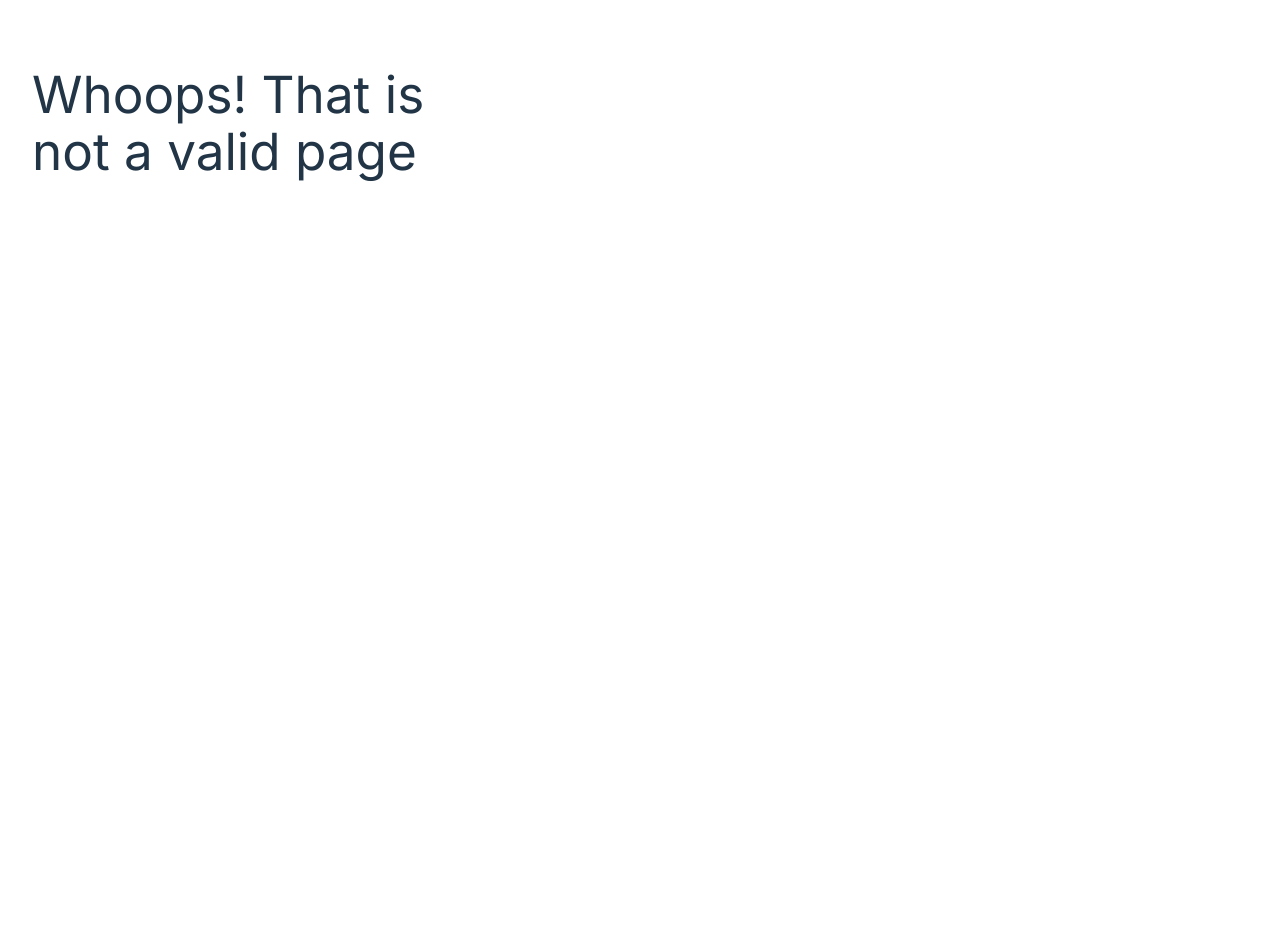
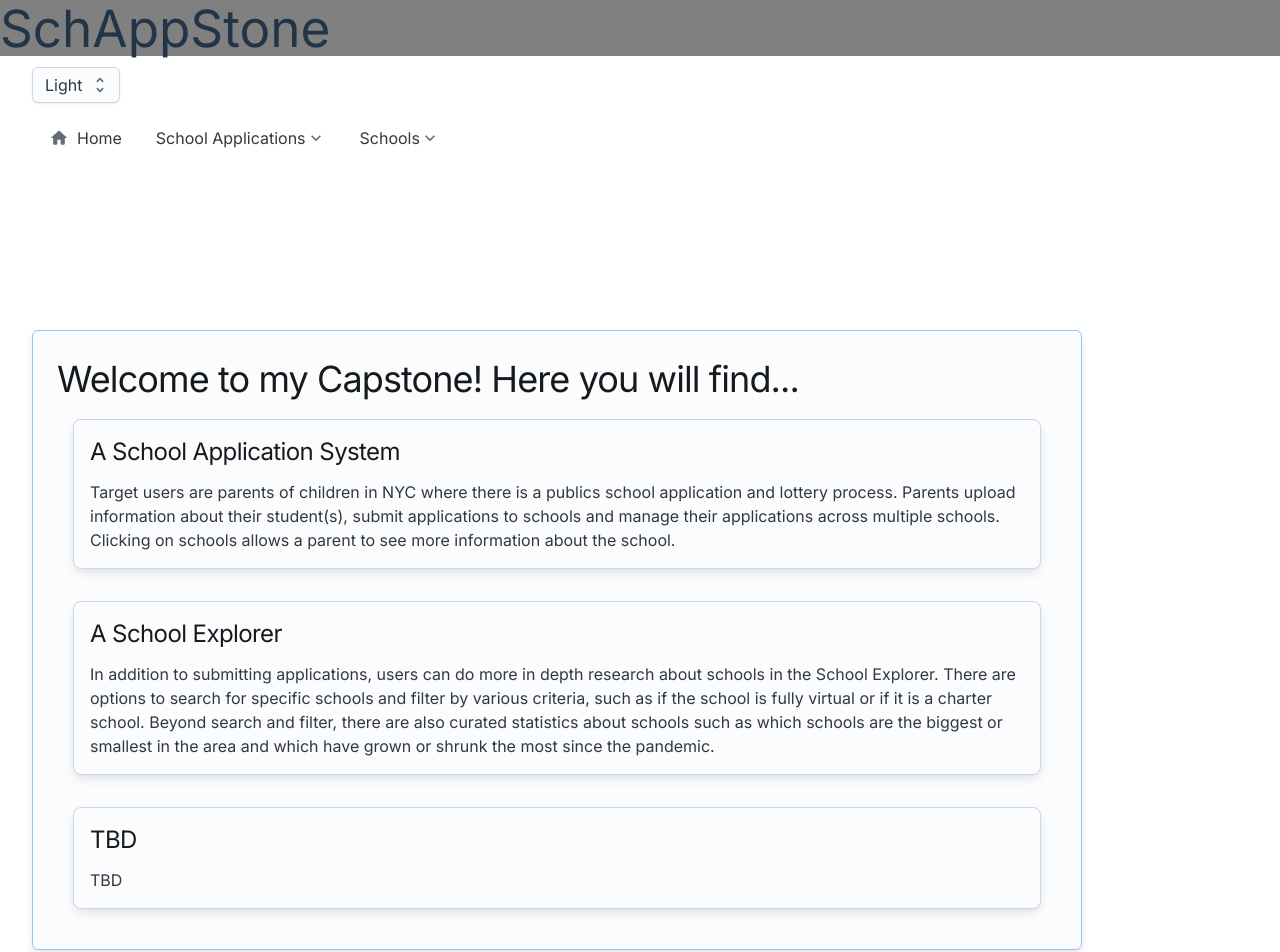
Before and after one commit to jmbain/SchAppStone, a React (Vite) app in the folder client/: page /home in a window 1280 px wide. Shown: the top 952 px of the page. Before the commit the page ends 800 px from the top, so only its background shows below. Built offline with nearby package versions, Linux system fonts and the light colour scheme.

Commit message:
added Home page with some initial content, updated Navigation and main routing accordingly

```diff
--- /dev/null
+++ b/client/src/components/Home.tsx
@@ -0,0 +1,56 @@
+// Imports (e.g. SchoolCard, SchoolList...)
+import NavigationMenu from "./NavigationMenu";
+import { Sheet, Typography, Card } from "@mui/joy";
+
+function HomePage() {
+    return (
+        <div>
+            <br className="navbreak"></br>
+            <br className="navbreak"></br>
+            <NavigationMenu />
+            <br className="navbreak"></br>
+            <Sheet
+                variant="outlined"
+                color="primary"
+                sx={{
+                    p: 3,
+                    width: 1000,
+                    boxShadow: 'md',
+                    borderRadius: 'sm',
+                    display: "flex",
+                    flexDirection: 'column',
+                    flexWrap: "wrap"
+                }}
+            >
+                <Typography level="h1">Welcome to my Capstone! Here you will find...</Typography>
+                <Card sx={{
+                            m: 2,
+                            boxShadow: 'md',
+                            minWidth: 250,
+                        }}>
+                    <Typography level="h3">A School Application System</Typography>
+                    <Typography level="body-md" >Target users are parents of children in NYC where there is a publics school application and lottery process. Parents upload information about their student(s), submit applications to schools and manage their applications across multiple schools. Clicking on schools allows a parent to see more information about the school.</Typography>
+                </Card>
+                <Card sx={{
+                            m: 2,
+                            boxShadow: 'md',
+                            minWidth: 250,
+                    }}>
+                    <Typography level="h3">A School Explorer</Typography>
+                    <Typography level="body-md" >In addition to submitting applications, users can do more in depth research about schools in the School Explorer. There are options to search for specific schools and filter by various criteria, such as if the school is fully virtual or if it is a charter school. Beyond search and filter, there are also curated statistics about schools such as which schools are the biggest or smallest in the area and which have grown or shrunk the most since the pandemic.</Typography>
+                </Card>
+                <Card sx={{
+                            m: 2,
+                            boxShadow: 'md',
+                            minWidth: 250,
+                        }}>
+                    <Typography level="h3">TBD</Typography>
+                    <Typography level="body-md" >TBD</Typography>
+                </Card>
+            </Sheet>
+        </div>
+
+    )
+}
+
+export default HomePage;
--- a/client/src/components/NavigationMenu.tsx
+++ b/client/src/components/NavigationMenu.tsx
@@ -2,7 +2,7 @@ import * as React from 'react';
 import { Popper } from '@mui/base/Popper';
 import { ClickAwayListener } from '@mui/base/ClickAwayListener';
 import Box from '@mui/joy/Box';
-import IconButton from '@mui/joy/IconButton';
+// import IconButton from '@mui/joy/IconButton';
 import Chip from '@mui/joy/Chip';
 import List from '@mui/joy/List';
 import ListDivider from '@mui/joy/ListDivider';
@@ -15,7 +15,7 @@ import KeyboardArrowDown from '@mui/icons-material/KeyboardArrowDown';
 import Person from '@mui/icons-material/Person';
 import Apps from '@mui/icons-material/Apps';
 import FactCheck from '@mui/icons-material/FactCheck';
-import BookmarkAdd from '@mui/icons-material/BookmarkAdd';
+// import BookmarkAdd from '@mui/icons-material/BookmarkAdd';
 
 type Options = {
   initialActiveIndex: null | number;
@@ -155,7 +155,7 @@ const AboutMenu = React.forwardRef(
             }}
             sx={[open && ((theme) => theme.variants.plainHover.neutral)]}
           >
-            My Info <KeyboardArrowDown />
+            School Applications <KeyboardArrowDown />
           </ListItemButton>
           <Popper id={id} open={open} anchorEl={anchorEl} disablePortal keepMounted>
             <List
@@ -189,16 +189,32 @@ const AboutMenu = React.forwardRef(
                 <ListItemButton
                   role="menuitem" {...getTargetProps(1)}
                   component="a"
-                  href="/applications"
+                  href="/schools"
                   >
                   <ListItemDecorator>
                     <Person />
+                  </ListItemDecorator>
+                  Saved Schools
+                </ListItemButton>
+              </ListItem>
+              <ListItem role="none">
+                <ListItemButton
+                  role="menuitem"
+                  {...getTargetProps(2)}
+
+                  >
+                  <ListItemDecorator>
+                    <FactCheck />
                   </ListItemDecorator>
                   My School Applications
                 </ListItemButton>
               </ListItem>
               <ListItem role="none">
-                <ListItemButton role="menuitem" {...getTargetProps(2)}>
+                <ListItemButton
+                  role="menuitem"
+                  {...getTargetProps(2)}
+
+                  >
                   <ListItemDecorator>
                     <FactCheck />
                   </ListItemDecorator>
@@ -311,9 +327,9 @@ const AdmissionsMenu = React.forwardRef(
               <ListDivider />
               <ListItem role="none">
                 <ListItemButton role="menuitem" {...getTargetProps(1)}>
-                  School Search
+                  School Explorer
                 </ListItemButton>
-              </ListItem>
+              {/* </ListItem>
               <ListItem
                 role="none"
                 endAction={
@@ -324,6 +340,11 @@ const AdmissionsMenu = React.forwardRef(
               >
                 <ListItemButton role="menuitem" {...getTargetProps(2)}>
                   Favorites
+                </ListItemButton> */}
+              </ListItem>
+              <ListItem role="none">
+                <ListItemButton role="menuitem" {...getTargetProps(1)}>
+                  School Stats
                 </ListItemButton>
               </ListItem>
             </List>
--- a/client/src/main.tsx
+++ b/client/src/main.tsx
@@ -12,6 +12,7 @@ import SignInPage from './components/SignInPage.tsx'
 import StudentsPage from './components/StudentsPage.tsx'
 import ApplicationsPage from './components/ApplicationsPage.tsx'
 import ApplyToSchoolForm from './components/ApplyToSchoolForm.tsx'
+import HomePage from './components/Home.tsx'
 
 const router = createBrowserRouter([
   {
@@ -19,6 +20,10 @@ const router = createBrowserRouter([
     element: <App />,
     errorElement: <ErrorPage />,
     children: [
+      {
+        path: '/home',
+        element: <HomePage />
+      },
       {
         path: '/signin',
         element: <SignInPage />
```
